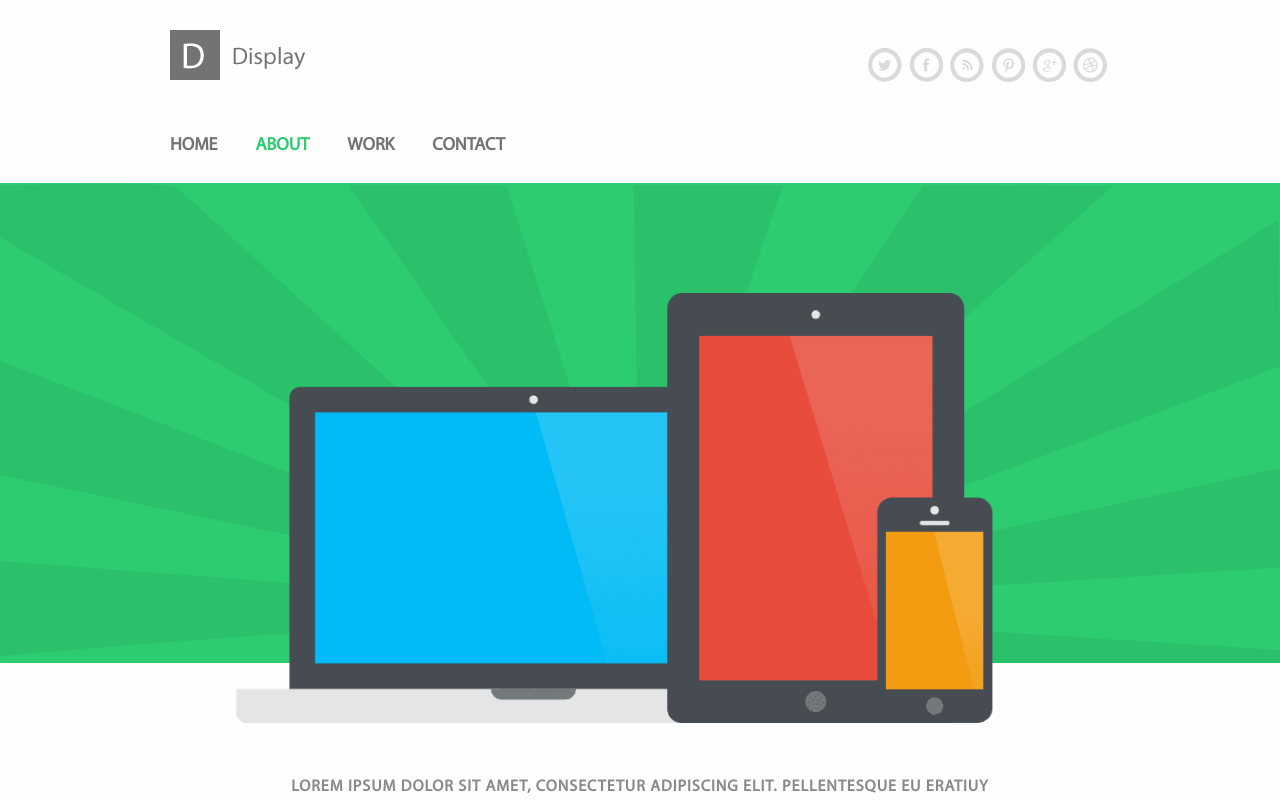
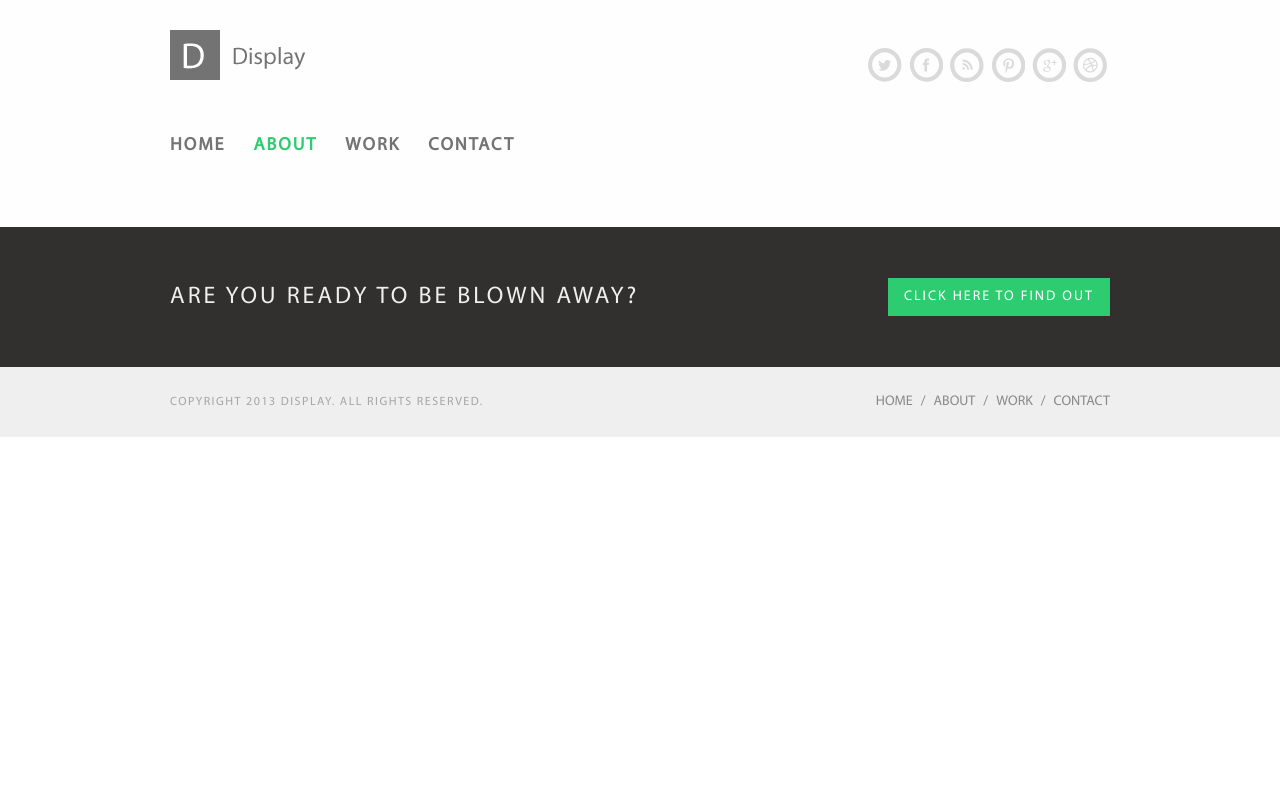
Before and after one commit to Ali-Gator/bild-studio, a React (Create React App) app: page /about in a window 1280 px wide. Shown: the top 800 px of the page. Built offline with nearby package versions, Linux system fonts and the light colour scheme.

Commit message:
fix: close burger menu on click

```diff
--- /dev/null
+++ b/src/components/About/About.jsx
@@ -0,0 +1,5 @@
+function About() {
+  return <div />;
+}
+
+export default About;
--- a/src/components/App/App.jsx
+++ b/src/components/App/App.jsx
@@ -2,6 +2,7 @@ import './app.css';
 import { Route, Routes } from 'react-router-dom';
 import Home from '../Home/Home';
 import Layout from '../Layout/Layout';
+import About from '../About/About';
 
 function App() {
   return (
@@ -9,7 +10,7 @@ function App() {
       <Routes>
         <Route path="/" element={<Layout />}>
           <Route index element={<Home />} />
-          <Route path="about" element={<Home />} />
+          <Route path="about" element={<About />} />
           <Route path="work" element={<Home />} />
           <Route path="contact" element={<Home />} />
         </Route>
--- a/src/components/Home/Home.jsx
+++ b/src/components/Home/Home.jsx
@@ -5,12 +5,12 @@ import OurProjects from '../OurProjects/OurProjects';
 
 function Home() {
   return (
-    <main className="home">
+    <>
       <h1 className="visually-hidden">Display is a great company</h1>
       <Hero />
       <Video />
       <OurProjects />
-    </main>
+    </>
   );
 }
 
--- a/src/components/Layout/Layout.jsx
+++ b/src/components/Layout/Layout.jsx
@@ -7,8 +7,10 @@ function Layout() {
   return (
     <>
       <Header />
-      <Outlet />
-      <Banner />
+      <main>
+        <Outlet />
+        <Banner />
+      </main>
       <Footer />
     </>
   );
--- a/src/components/Menu/Menu.jsx
+++ b/src/components/Menu/Menu.jsx
@@ -1,10 +1,22 @@
 import { NavLink } from 'react-router-dom';
 import './menu.css';
+import { useRef } from 'react';
 
 function Menu({ cssClass }) {
+  const menuInput = useRef();
+
+  const handleClose = () => {
+    menuInput.current.checked = false;
+  };
+
   return (
     <nav className={`menu ${cssClass}`}>
-      <input className="menu__toggle" type="checkbox" id="menu__toggle" />
+      <input
+        className="menu__toggle"
+        type="checkbox"
+        id="menu__toggle"
+        ref={menuInput}
+      />
       <label className="menu__button" htmlFor="menu__toggle">
         <span />
       </label>
@@ -15,6 +27,7 @@ function Menu({ cssClass }) {
             className={({ isActive }) =>
               `menu__link link ${isActive && 'menu__link_active'}`
             }
+            onClick={handleClose}
           >
             Home
           </NavLink>
@@ -25,6 +38,7 @@ function Menu({ cssClass }) {
             className={({ isActive }) =>
               `menu__link link ${isActive && 'menu__link_active'}`
             }
+            onClick={handleClose}
           >
             About
           </NavLink>
@@ -35,6 +49,7 @@ function Menu({ cssClass }) {
             className={({ isActive }) =>
               `menu__link link ${isActive && 'menu__link_active'}`
             }
+            onClick={handleClose}
           >
             Work
           </NavLink>
@@ -45,6 +60,7 @@ function Menu({ cssClass }) {
             className={({ isActive }) =>
               `menu__link link ${isActive && 'menu__link_active'}`
             }
+            onClick={handleClose}
           >
             Contact
           </NavLink>
--- a/src/components/Menu/menu.css
+++ b/src/components/Menu/menu.css
@@ -72,6 +72,7 @@
   display: block;
   padding: 12px 24px;
   transition-duration: .25s;
+  letter-spacing: 2px;
   text-transform: uppercase;
   color: #737373;
 }
@@ -101,7 +102,7 @@
     padding: 0;
     background-color: transparent;
     box-shadow: none;
-    column-gap: 38px;
+    column-gap: 28px;
   }
 
   .menu__link {
```
Also changed, not shown: src/components/About/about.css (added).
